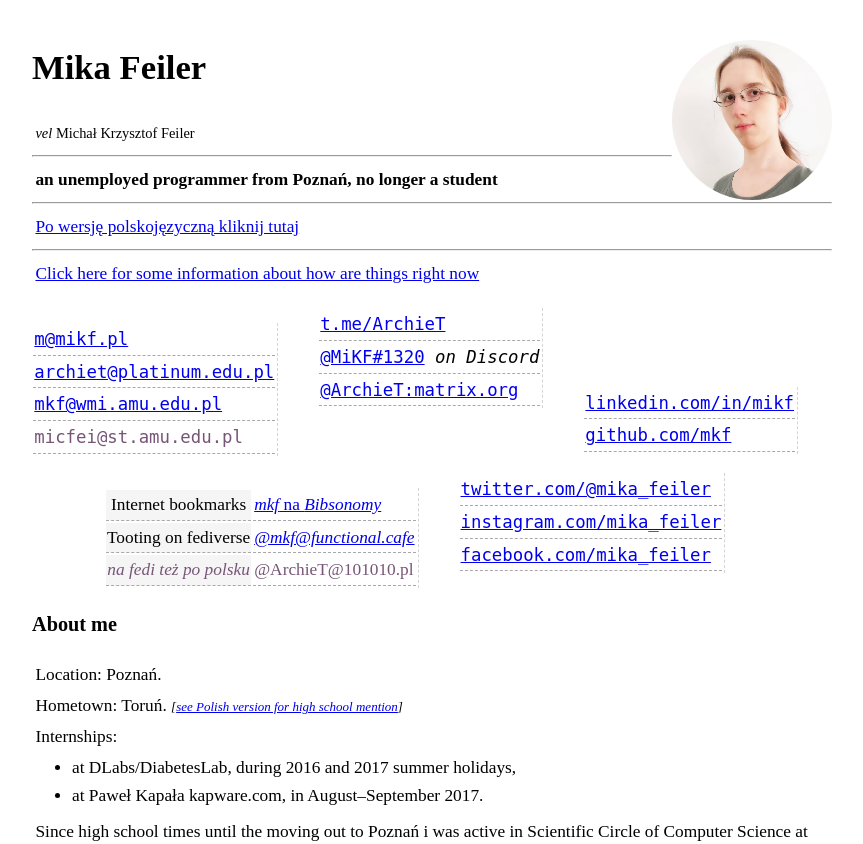
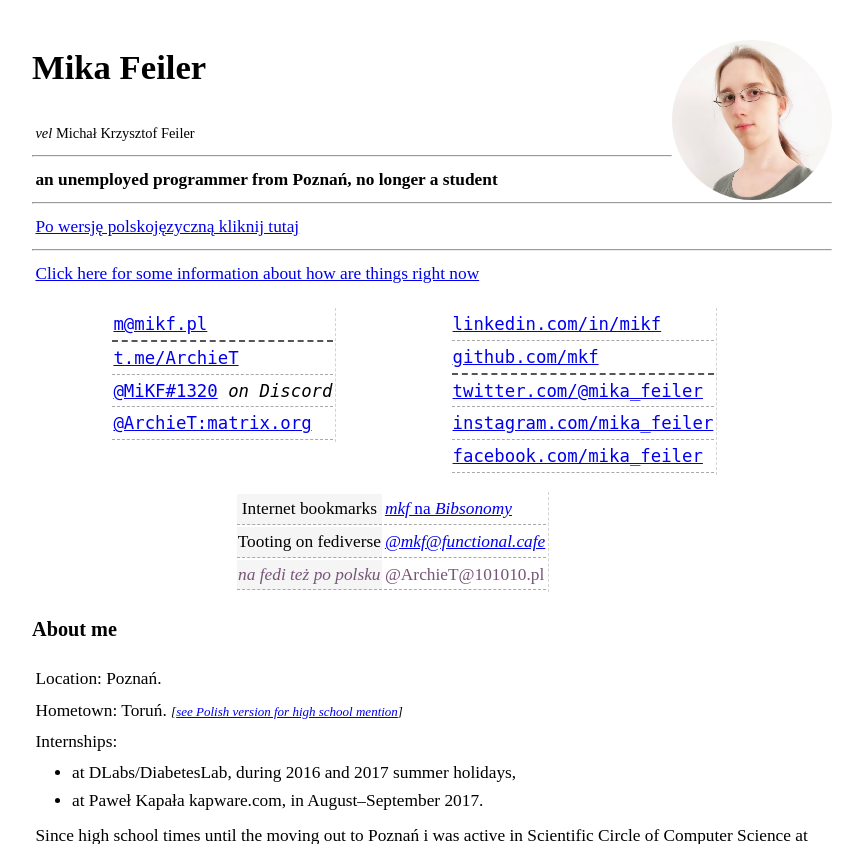
Before and after one commit to mkf/website-archiet, a PHP site: page /index.en.html in a window 1280 px wide. Shown: the top 844 px of the page, without its empty margins (208-1071 px from the left). Run offline with PHP 8.4, Linux system fonts and the light colour scheme.

Commit message:
cleand out uni emails, restyled contactme tables a bit

```diff
--- a/index.en.html
+++ b/index.en.html
@@ -15,31 +15,25 @@
 <p><a href="/?lang=pl">Po wersję polskojęzyczną kliknij tutaj</a></p><hr>
 </div><div class=narr>
 <p><a href="/now">Click here for some information about how are things right now</a></p>
-</div><div class=wider><div class=contactme>
-<table class="contactme">
-<tr><td><tt><a href="mailto:m@mikf.pl">m@mikf.pl</a></tt>
-<tr><td><tt><a href="mailto:archiet@platinum.edu.pl">archiet@platinum.edu.pl</a></tt>
-<tr><td><tt><a href="mailto:mkf@wmi.amu.edu.pl">mkf@wmi.amu.edu.pl</a></tt>
-<tr><td><tt style="color: #757;">micfei@st.amu.edu.pl</tt>
-</table>
+</div><div class=narr><div class=contactme>
 <table class="contactme odd">
+<tr><td class=underlined><tt><a href="mailto:m@mikf.pl">m@mikf.pl</a></tt>
 <tr><td><tt><a href="https://t.me/ArchieT">t.me/ArchieT</a></tt>
 <tr><td><tt><a href="https://discord.com/channels/@me/271682843472560139"><tt>@MiKF#1320</tt></a> <em>on Discord</em>
 <tr><td><tt><a href="https://matrix.to/#/@ArchieT:matrix.org">@ArchieT:matrix.org</a></tt>
 </table>
-<table class="contactme odder">
-<tr><td><tt><a href="https://linkedin.com/in/mikf">linkedin.com/in/mikf</a></tt>
-<tr><td><tt><a href="https://github.com/mkf">github.com/mkf</a></tt>
+<table class="contactme" style="float: right;">
+  <tr><td><tt><a href="https://linkedin.com/in/mikf">linkedin.com/in/mikf</a></tt>
+  <tr><td class=underlined><tt><a href="https://github.com/mkf">github.com/mkf</a></tt>
+  <tr><td><tt><a href="https://twitter.com/mika_feiler">twitter.com/@mika_feiler</a></tt>
+  <tr><td><tt><a href="https://instagram.com/mika_feiler">instagram.com/mika_feiler</a></tt>
+  <tr><td><tt><a href="https://facebook.com/mika_feiler">facebook.com/mika_feiler</a></tt>
 </table>
+<br>
 <table class="contactme">
 <tr><th>Internet bookmarks<td><a href="https://bibsonomy.org/user/mkf"><em>mkf</em> na <em>Bibsonomy</em></a>
 <tr><th>Tooting on fediverse<td><a href="https://functional.cafe/@mkf"><em>@mkf@functional.cafe</em></a>
 <tr style="color: #757;"><th><em>na fedi też po polsku</em><td>@ArchieT@101010.pl</a>
-</table>
-<table class="contactme odd">
-<tr><td><tt><a href="https://twitter.com/mika_feiler">twitter.com/@mika_feiler</a></tt>
-<tr><td><tt><a href="https://instagram.com/mika_feiler">instagram.com/mika_feiler</a></tt>
-<tr><td><tt><a href="https://facebook.com/mika_feiler">facebook.com/mika_feiler</a></tt>
 </table>
 </div></div><div class=narr>
 <h3>About me</h3>
--- a/styles.css
+++ b/styles.css
@@ -15,7 +15,8 @@ div.wider {
     max-width: 80%;
 }
 div.contactme {
-    margin: auto;
+    margin: 0;
+    width: 90%;
     display: inline-block;
     text-align: center;
 }
@@ -41,10 +42,14 @@ table.contactme {
     display: inline-table;
     border-right: 1pt dashed lightgray;
     margin-right: 2em;
+    margin-left: 2em;
 }
 table.contactme tr td,th {
     border-bottom: 1pt dashed darkgray;
     text-align: initial;
+}
+table.contactme td.underlined {
+    border-bottom: 2pt dashed #555;
 }
 table.contactme th {
     background-color: whitesmoke;
```
Also changed, not shown: index.pl.html (+9 -15 lines).
